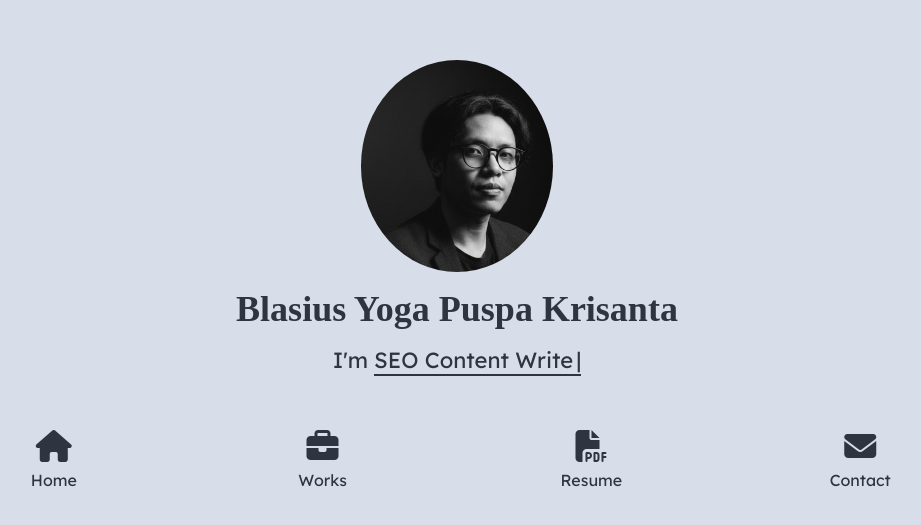
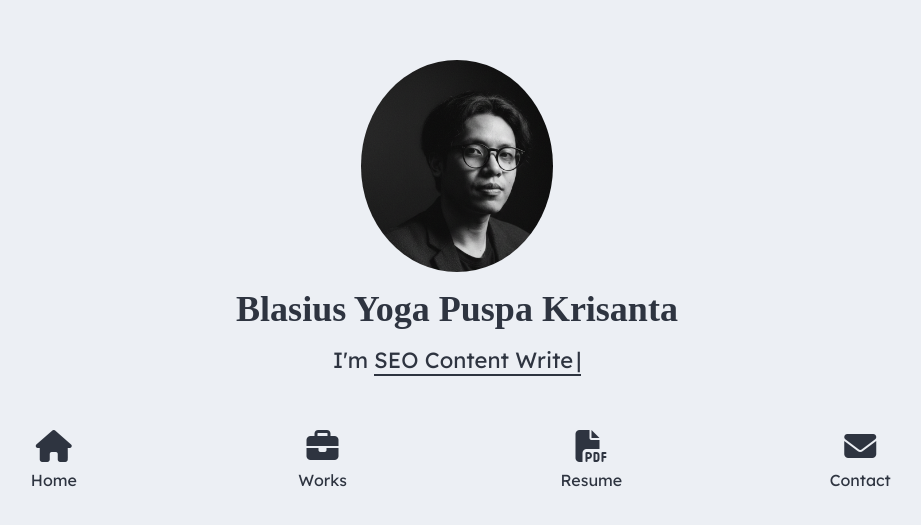
Before and after one commit to yogskr/seo-writing-portfolio, a React (Vite) app: page / in a window 1280 px wide. Shown: the part 121-646 px from the top of the page, without its empty margins (183-1104 px from the left). Built offline with nearby package versions, Linux system fonts and the light colour scheme; a web font is replaced by a local one.

Commit message:
Modify background color and add a selector

```diff
--- a/src/index.css
+++ b/src/index.css
@@ -60,7 +60,7 @@
 
 html {
   scroll-behavior: smooth;
-  background-color: var(--snow-storm-nord4);
+  background-color: var(--snow-storm-nord6);
   color: var(--pollar-night-nord0);
 }
 
@@ -71,6 +71,7 @@ h3 {
 }
 
 p,
+a,
 li {
   font-family: var(--font-body);
   list-style-type: none;
```
